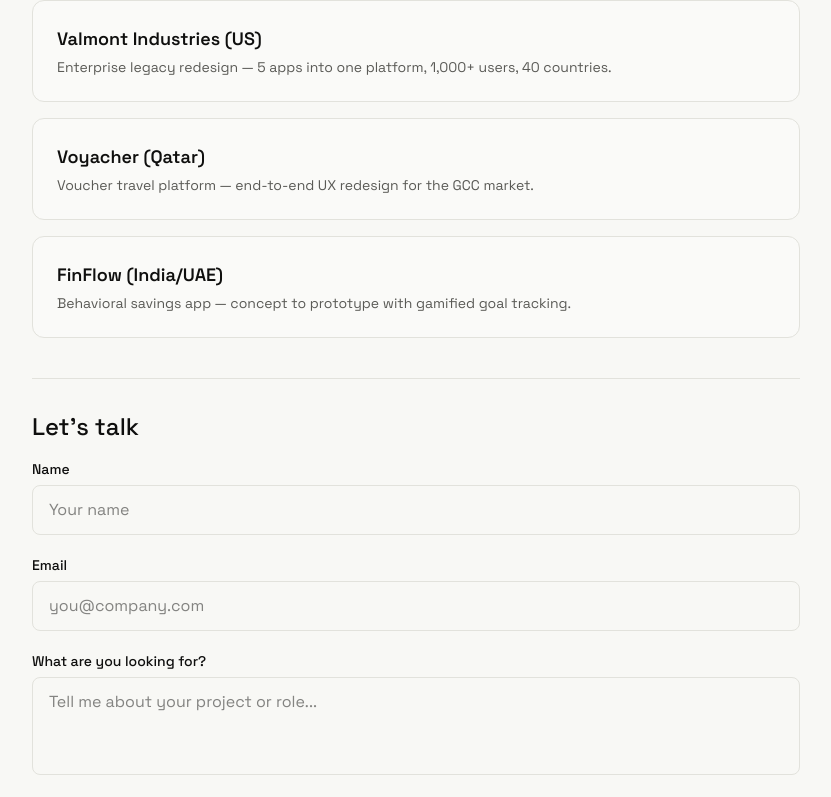
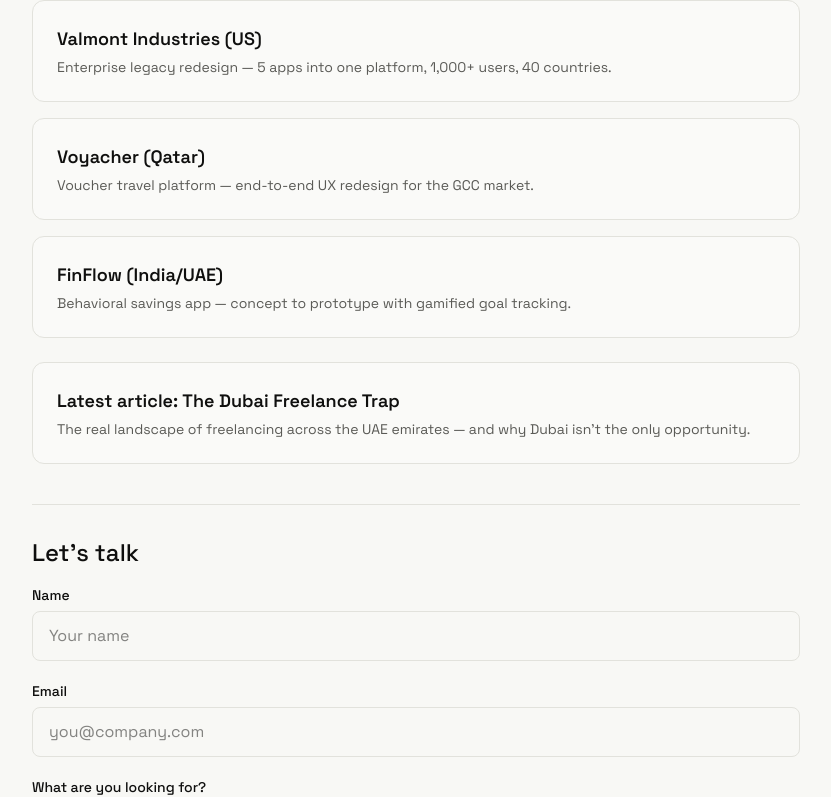
Before and after one commit to noushweb/mnk-portfolio, a Next.js app: page /uae in a window 1280 px wide. Shown: the part 964-1761 px from the top of the page, without its empty margins (224-1055 px from the left). Built offline with nearby package versions, Linux system fonts and the light colour scheme.

Commit message:
auto: add UAE article cross-link + llms.txt entry

```diff
--- a/app/uae/page.tsx
+++ b/app/uae/page.tsx
@@ -69,6 +69,10 @@
                 </Link>
               ))}
             </div>
+            <Link href="/articles/auto-uae-20260720" className="block p-6 rounded-xl border border-[var(--color-border)] hover:border-[var(--color-accent-warm)]/50 transition-all hover:shadow-lg bg-[var(--color-surface)]/30">
+              <h3 className="font-semibold text-lg mb-1">Latest article: The Dubai Freelance Trap</h3>
+              <p className="text-sm text-[var(--color-text-secondary)]">The real landscape of freelancing across the UAE emirates — and why Dubai isn't the only opportunity.</p>
+            </Link>
           </div>
 
           <div className="pt-8 border-t border-[var(--color-border)] space-y-10">
```
Also changed, not shown: public/llms.txt.
